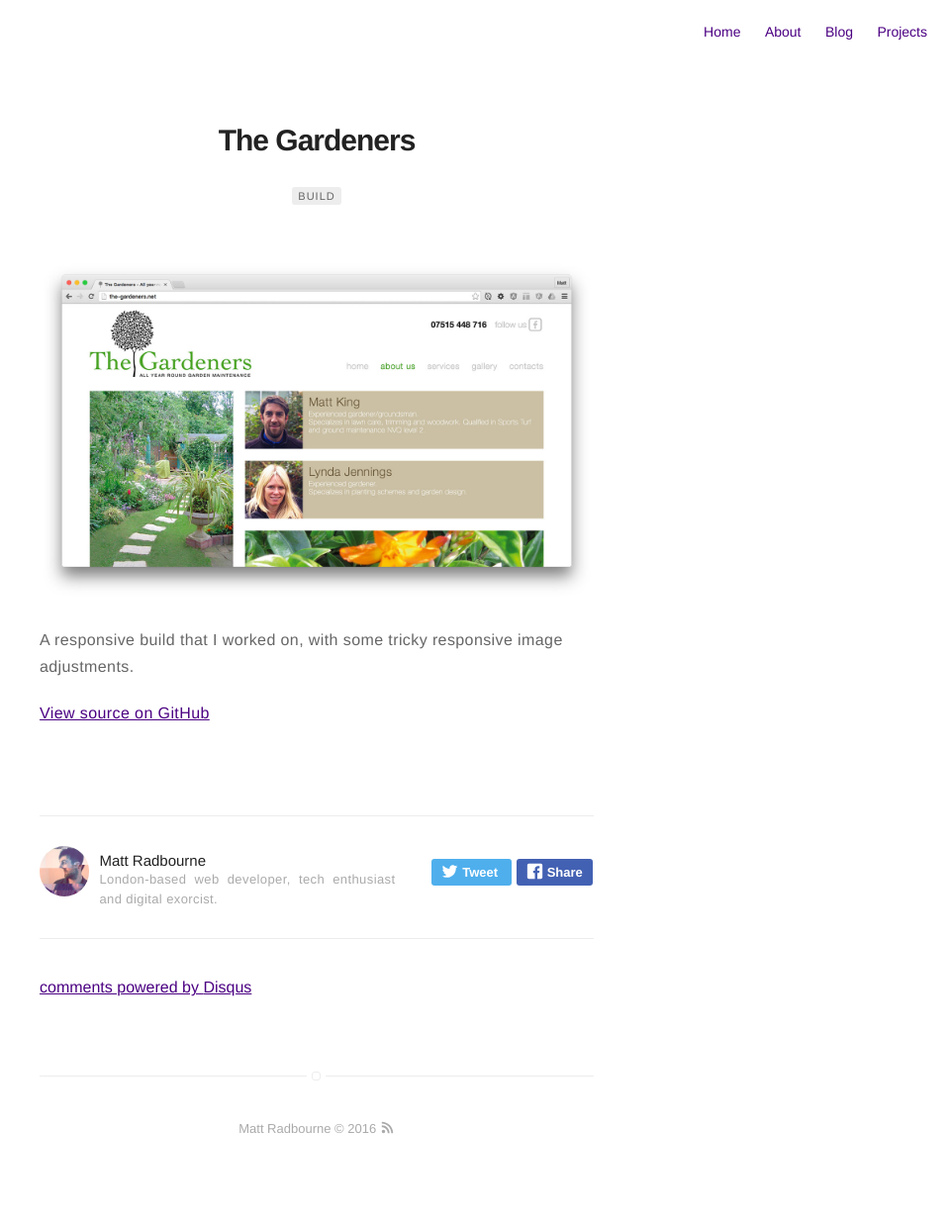
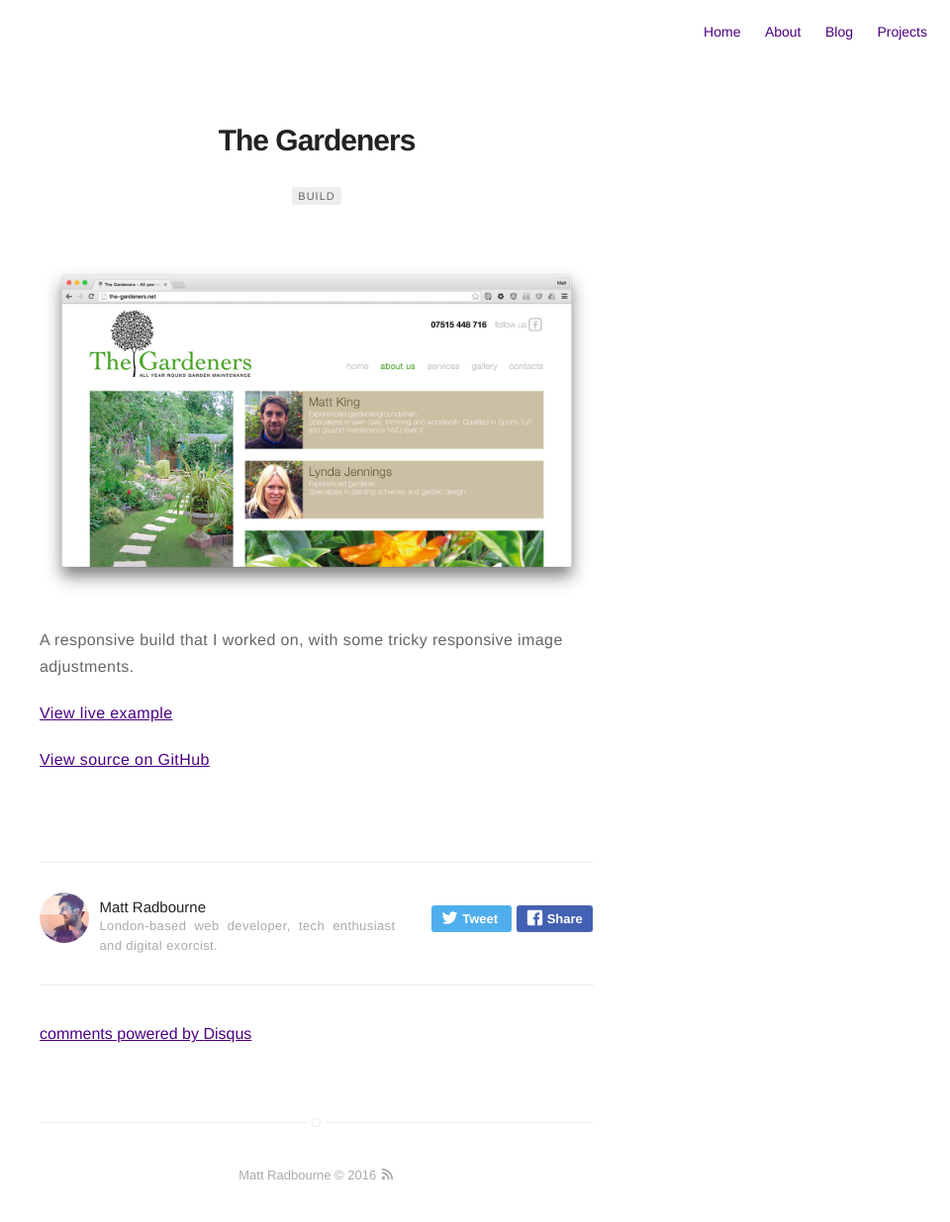
Before and after one commit to mradbourne/mradbourne.github.io, a Jekyll site: the page built from _projects/the-gardeners.md, in a window 1280 px wide. Shown: the whole page at 99% size, without its empty margins (320-1280 px from the left). Built offline with Jekyll 4.4.1, drawn with Linux system fonts in a browser that asks for light colours; comment, search, counter and statistics services are not loaded; before the commit the page ends 1188 px from its top, so only the background shows below that.

Commit message:
Update project links

```diff
--- a/_projects/the-gardeners.md
+++ b/_projects/the-gardeners.md
@@ -10,4 +10,6 @@ description: ""
 
 A responsive build that I worked on, with some tricky responsive image adjustments.
 
+[View live example](http://files.radbourne.me/examples/the-gardeners/)
+
 [View source on GitHub](https://github.com/mradbourne/the-gardeners)
--- a/package.json
+++ b/package.json
@@ -19,6 +19,7 @@
     "gulp-concat": "^2.6.0",
     "gulp-imagemin": "^2.4.0",
     "gulp-plumber": "^1.0.1",
+    "gulp-sass": "^2.3.2",
     "gulp-stylus": "^2.2.0",
     "nib": "^1.1.0",
     "rupture": "^0.6.1"
```
Also changed, not shown: assets/images/project_sword-and-stone.jpg.
